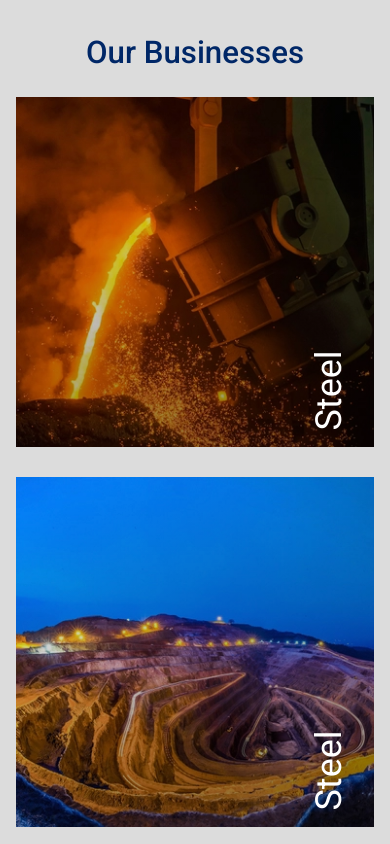
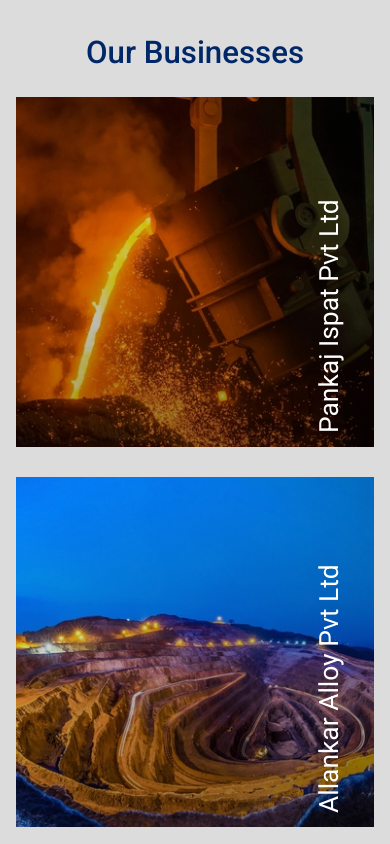
Before and after one commit to Priti-parida/pankajproject, a plain HTML site: page index.html in a window 390 px wide. Shown: the part 2440-3284 px from the top of the page. Drawn offline with nearby package versions, Linux system fonts and the light colour scheme.

Commit message:
Manufactor text update & style

```diff
--- a/css/custom.css
+++ b/css/custom.css
@@ -562,7 +562,7 @@ header {
 }
 
 #our_business_Sec .cus_text60 {
-  font-size: 3rem;
+  font-size: 2rem;
   line-height: 1.25;
   font-weight: 400;
 }
--- a/css/media.css
+++ b/css/media.css
@@ -40,7 +40,7 @@
     font-size: 14px
   }
   #our_business_Sec .cus_text60 {
-    font-size: 2.25rem;
+    font-size: 1.65rem;
     line-height: 2.5rem;
 }
 }
@@ -146,11 +146,11 @@ footer .footer_wrapper .row{
     left: 50%;
     margin: 0 -15px
   }
-  #our_business_Sec .cus_text60 {
-    font-size: 1.8=75rem;
+  /* #our_business_Sec .cus_text60 {
+    font-size: 1.25rem;
     line-height: 2.25rem;
     line-height: 1.25;
-}
+} */
 footer .copyright_text{
 margin-top: 10px;
 }
--- a/index.html
+++ b/index.html
@@ -497,7 +497,7 @@
             <img alt="image" loading="lazy" width="500" height="500" decoding="async" data-nimg="1" class="bg_fill"
               src="images/steel.webp" alt="steel" style="color: transparent; object-fit: cover" />
             <div class="adjustable_design_item_text">
-              <h3 class="cus_text60 text-white font-light">Steel</h3>
+              <h3 class="cus_text60 text-white font-light">Pankaj Ispat Pvt Ltd</h3>
               <a class="cus_btn2 v2 mt-3 px-8" href="/steel.html"><span>Know More</span></a>
             </div>
           </div>
@@ -506,7 +506,7 @@
             <img alt="image" loading="lazy" width="500" height="500" decoding="async" data-nimg="1" class="bg_fill"
               src="images/Mining.webp" alt="Mining" style="color: transparent; object-fit: cover" />
             <div class="adjustable_design_item_text">
-              <h3 class="cus_text60 text-white font-light">Steel</h3>
+              <h3 class="cus_text60 text-white font-light">Allankar Alloy Pvt Ltd</h3>
               <a class="cus_btn2 v2 mt-3 px-8" href="/steel.html"><span>Know More</span></a>
             </div>
           </div>
@@ -515,7 +515,7 @@
             <img alt="image" loading="lazy" width="500" height="500" decoding="async" data-nimg="1" class="bg_fill"
               src="images/Power.webp" alt="Power" style="color: transparent; object-fit: cover" />
             <div class="adjustable_design_item_text">
-              <h3 class="cus_text60 text-white font-light">Steel</h3>
+              <h3 class="cus_text60 text-white font-light">Sourabh Rooling Mills Pvt Ltd</h3>
               <a class="cus_btn2 v2 mt-3 px-8" href="/steel.html"><span>Know More</span></a>
             </div>
           </div>
@@ -524,7 +524,7 @@
             <img alt="image" loading="lazy" width="500" height="500" decoding="async" data-nimg="1" class="bg_fill"
               src="images/Power.webp" alt="Power" style="color: transparent; object-fit: cover" />
             <div class="adjustable_design_item_text">
-              <h3 class="cus_text60 text-white font-light">Steel</h3>
+              <h3 class="cus_text60 text-white font-light">Gauri Ganesh Ispat Pvt Ltd</h3>
               <a class="cus_btn2 v2 mt-3 px-8" href="/steel.html"><span>Know More</span></a>
             </div>
           </div>
```
